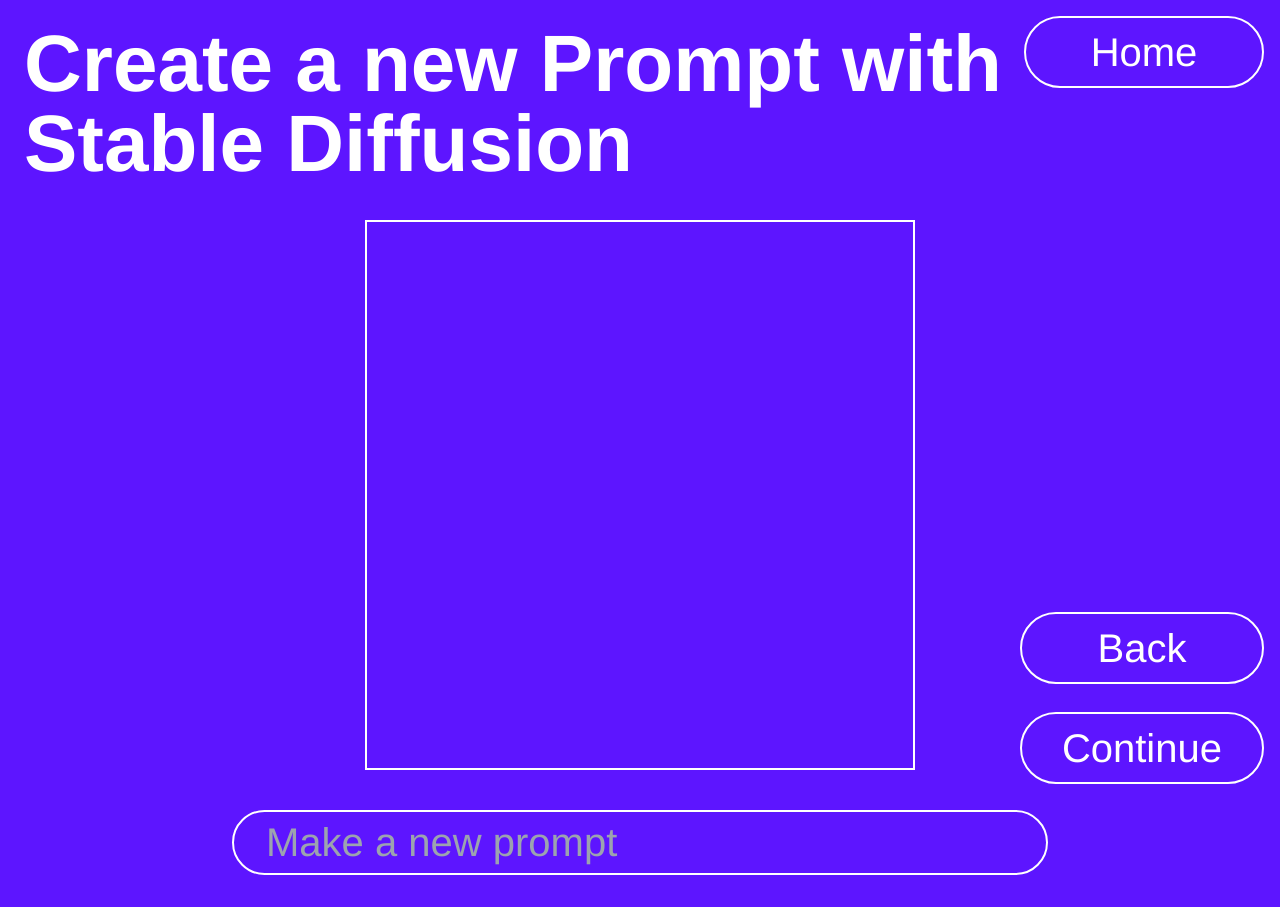
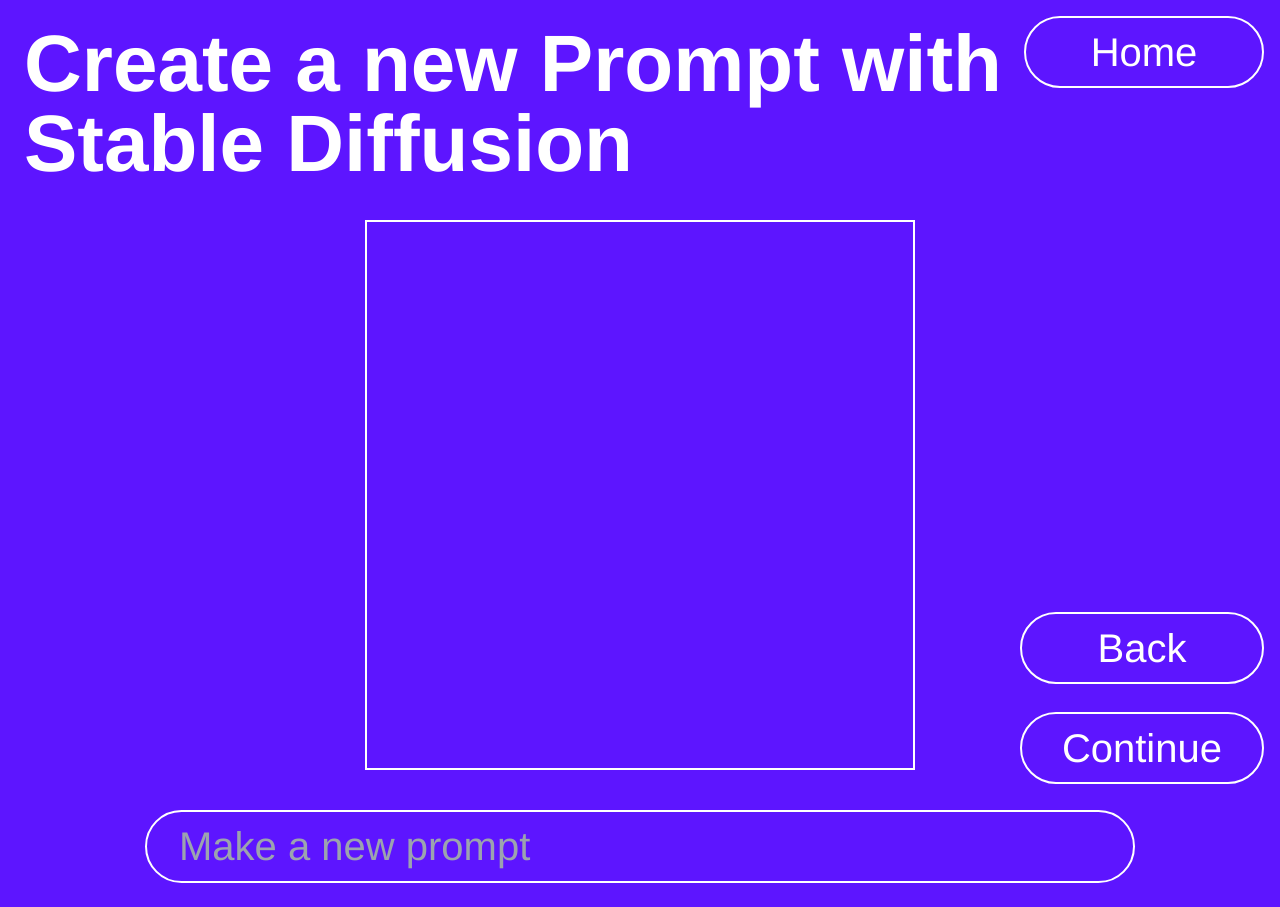
Before and after one commit to LisMaRad/visual-literacy, a React (Create React App) app: page /userinput in a window 1280 px wide. Both pictures are taken after a click on the button "Continue". Built offline with nearby package versions, Linux system fonts and the light colour scheme.

Commit message:
Change UserInput width and Inputfield py

```diff
--- a/src/Components/InputField.tsx
+++ b/src/Components/InputField.tsx
@@ -15,6 +15,6 @@
                value={value}
                onChange={onChange}
                placeholder={placeholder}
-               className={`w-full border-2 rounded-[100px] bg-primary text-white leading-none py-2 px-8 ${answer ? "border-green-500" : "border-white"}`} />
+               className={`w-full border-2 rounded-[100px] bg-primary text-white leading-none py-3 px-8 ${answer ? "border-green-500" : "border-white"}`} />
     );
 }
--- a/src/Pages/UserInput.tsx
+++ b/src/Pages/UserInput.tsx
@@ -150,7 +150,7 @@
             </>)}
             {index === 1 && (
                 !isLoading ? <>
-                    <div className="max-w-[816px] flex flex-col gap-10 mx-auto items-center">
+                    <div className="w-[990px] flex flex-col gap-10 mx-auto items-center">
                         <div className="w-3/4 max-w-[550px]">
                             {imageUrls.length > 0 ? <ImagesContainer imageUrls={imageUrls}/> :
                                 <div className="w-full aspect-square border-solid border-2 border-white"></div>}
```
